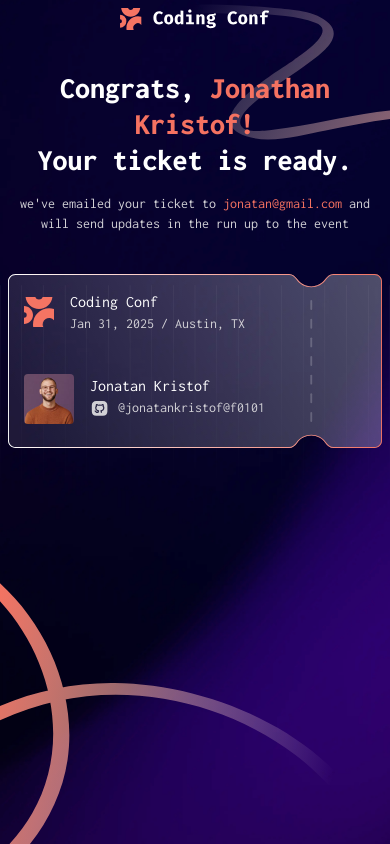
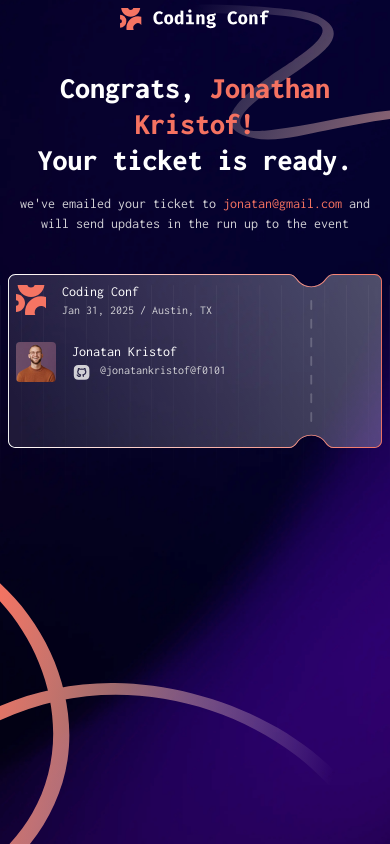
Before and after one commit to stkeys/nextjs-mini-project, a Next.js app: page /ticket in a window 390 px wide. Built offline with nearby package versions, Linux system fonts and the light colour scheme.

Commit message:
style: adjust ticket responsiveness partly

```diff
--- a/src/app/ticket/page.tsx
+++ b/src/app/ticket/page.tsx
@@ -28,8 +28,8 @@ export default function TicketReceived(){
               className=" h-auto"
            />
           </div>
-          <div className="m-4 absolute inset-0 ">
-            <div className="space-y-10">
+          <div className="m-2 absolute inset-0 ">
+            <div className="space-y-6 min-sm:space-y-10">
               <div className="flex gap-4">
                 <Image
                   src="/assets/images/logo-mark.svg"
@@ -38,8 +38,8 @@ export default function TicketReceived(){
                   height={30}
                 />
                <div>
-                  <p className="sm:text-base">Coding Conf</p>
-                  <p className="text-sm text-[hsl(252,6%,83%)]">Jan 31, 2025 / Austin, TX</p>
+                  <p className="text-sm">Coding Conf</p>
+                  <p className="text-xs text-[hsl(252,6%,83%)]">Jan 31, 2025 / Austin, TX</p>
                </div>
              </div>
 
@@ -48,14 +48,14 @@ export default function TicketReceived(){
                   <Image
                     src="/assets/images/image-avatar.jpg"
                     alt="image-avatar"
-                    width={50}
+                    width={40}
                     height={20}
                     className="rounded-sm"
                   />
                 </div>
 
                 <div>
-                  <p className="sm:text-base">Jonatan Kristof</p>
+                  <p className="text-sm">Jonatan Kristof</p>
                   <div className="flex gap-2">
                     <Image
                       src="/assets/images/icon-github.svg"
@@ -63,7 +63,7 @@ export default function TicketReceived(){
                       width={20}
                       height={20}
                     />
-                    <p className="text-sm text-[hsl(252,6%,83%)]">@jonatankristof@f0101</p>
+                    <p className="text-xs text-[hsl(252,6%,83%)]">@jonatankristof@f0101</p>
 
                   </div>
 
```
